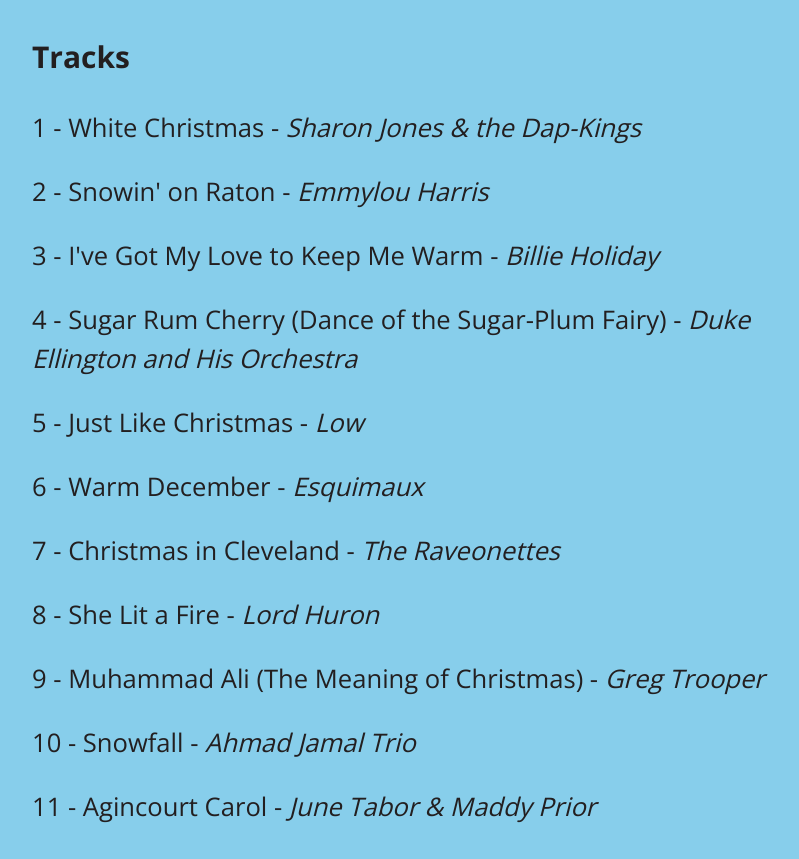
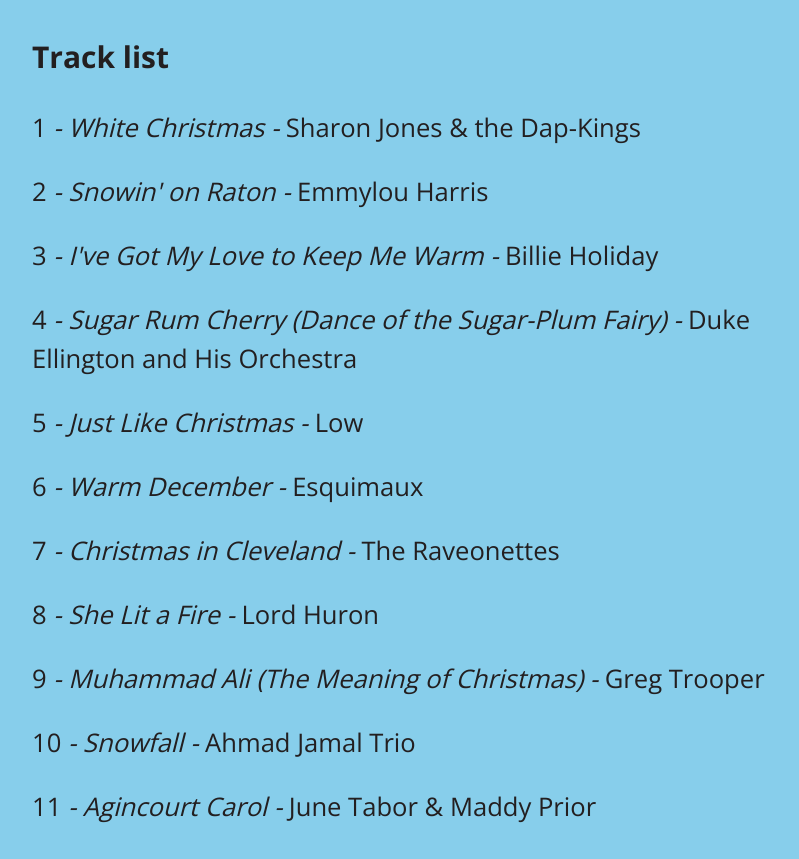
Before and after one commit to wboykinm/wintry-mix, a plain HTML site: page 2016/index.html in a window 1280 px wide. Shown: the part 596-1455 px from the top of the page, without its empty margins (224-1023 px from the left). Drawn offline with nearby package versions, Linux system fonts and the light colour scheme; a web font is replaced by a local one.

Commit message:
reformat track lists

```diff
--- a/2016/index.html
+++ b/2016/index.html
@@ -55,18 +55,18 @@
     </audio>
   </div>
   <div class='column'>
-    <h3>Tracks</h3>
-    <p>1 - White Christmas - <i>Sharon Jones & the Dap-Kings</i></p>
-    <p>2 - Snowin' on Raton - <i>Emmylou Harris</i></p>
-    <p>3 - I've Got My Love to Keep Me Warm - <i>Billie Holiday</i></p>
-    <p>4 - Sugar Rum Cherry (Dance of the Sugar-Plum Fairy) - <i>Duke Ellington and His Orchestra</i></p>
-    <p>5 - Just Like Christmas - <i>Low</i></p>
-    <p>6 - Warm December - <i>Esquimaux</i></p>
-    <p>7 - Christmas in Cleveland - <i>The Raveonettes</i></p>
-    <p>8 - She Lit a Fire - <i>Lord Huron</i></p>
-    <p>9 - Muhammad Ali (The Meaning of Christmas) - <i>Greg Trooper</i></p>
-    <p>10 - Snowfall - <i>Ahmad Jamal Trio</i></p>
-    <p>11 - Agincourt Carol - <i>June Tabor & Maddy Prior</i></p>
+    <h3>Track list</h3>
+    <p>1<i> - White Christmas - </i>Sharon Jones & the Dap-Kings</p>
+    <p>2<i> - Snowin' on Raton - </i>Emmylou Harris</p>
+    <p>3<i> - I've Got My Love to Keep Me Warm - </i>Billie Holiday</p>
+    <p>4<i> - Sugar Rum Cherry (Dance of the Sugar-Plum Fairy) - </i>Duke Ellington and His Orchestra</p>
+    <p>5<i> - Just Like Christmas - </i>Low</p>
+    <p>6<i> - Warm December - </i>Esquimaux</p>
+    <p>7<i> - Christmas in Cleveland - </i>The Raveonettes</p>
+    <p>8<i> - She Lit a Fire - </i>Lord Huron</p>
+    <p>9<i> - Muhammad Ali (The Meaning of Christmas) - </i>Greg Trooper</p>
+    <p>10<i> - Snowfall - </i>Ahmad Jamal Trio</p>
+    <p>11<i> - Agincourt Carol - </i>June Tabor & Maddy Prior</p>
   </div>
   <script src="bbplayer.js"></script>
 
```
Also changed, not shown: 2015/index.html (+11 -11 lines).
